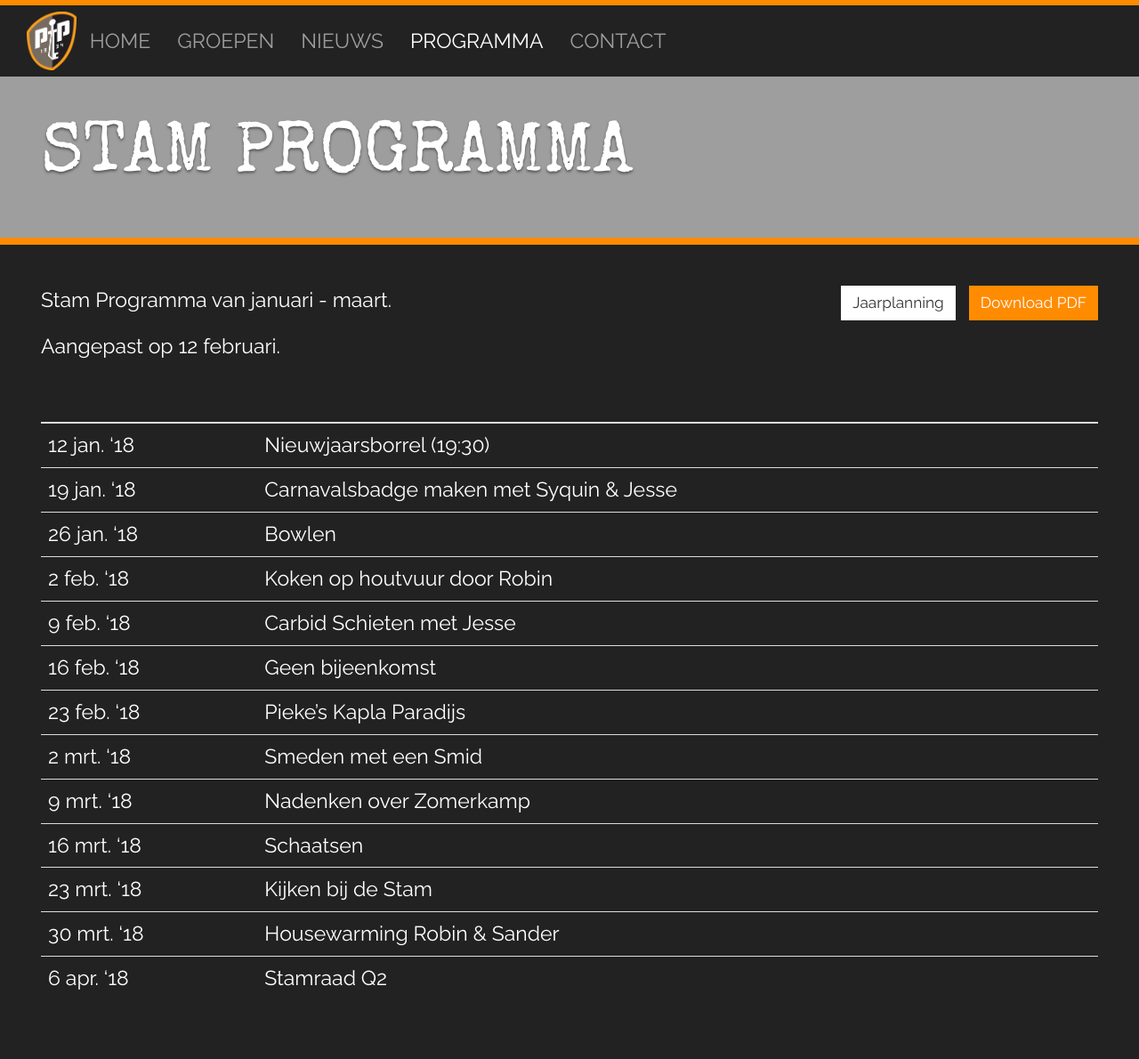
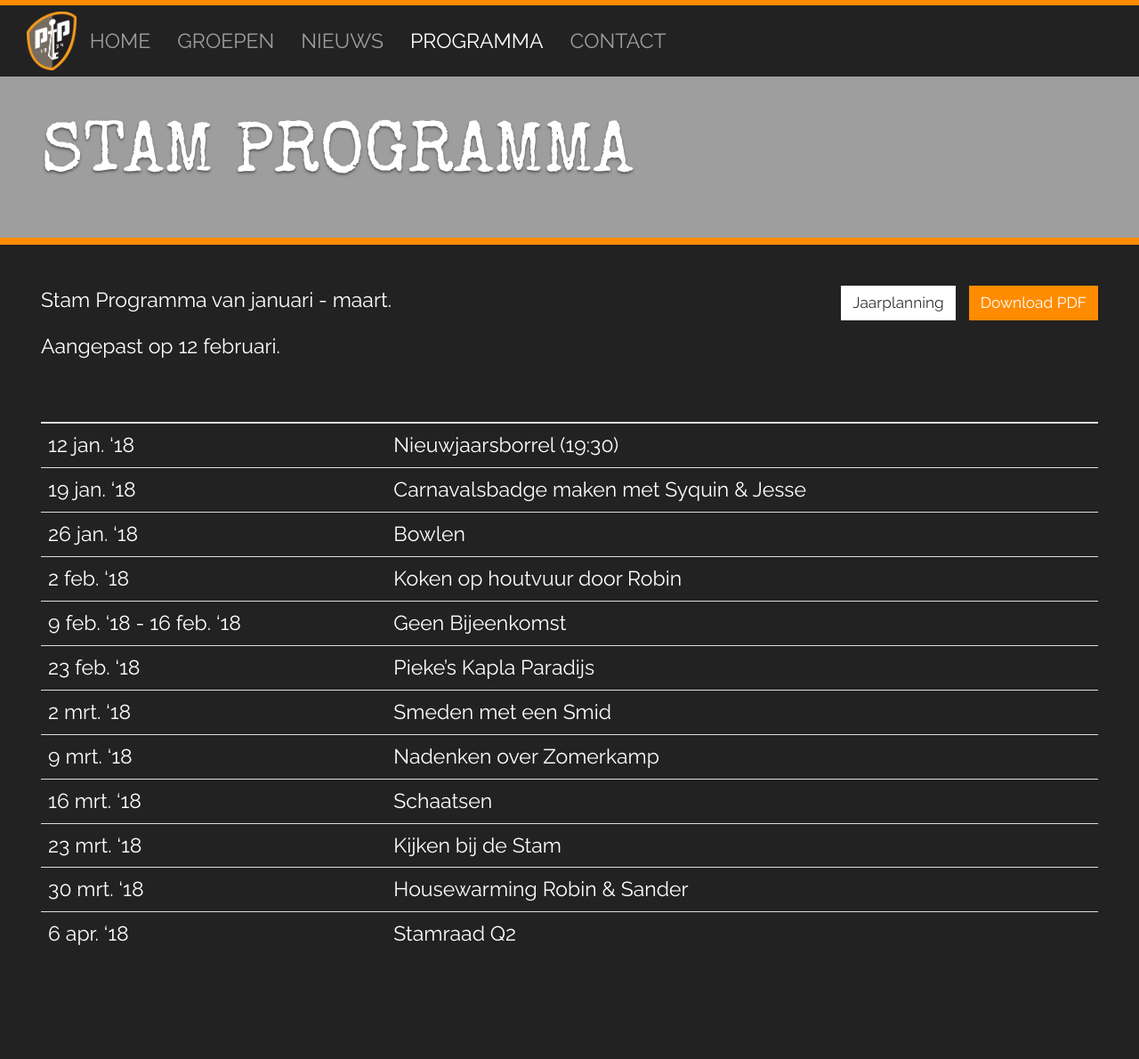
Before and after one commit to nognooitmeegemaakt/website, a Jekyll site: the page built from _agenda/stam.md, in a window 1280 px wide. Shown: the whole page at 89% size. Built offline with Jekyll 4.4.1, drawn with Linux system fonts in a browser that asks for light colours; some web fonts are replaced; after the commit the page ends 1140 px from its top, so only the background shows below that.

Commit message:
Update stam.md Agenda through CMS
By Sander Laarhoven (::1)

```diff
--- a/_agenda/stam.md
+++ b/_agenda/stam.md
@@ -16,8 +16,7 @@ Aangepast op 12 februari.
 | 19 jan. '18 | Carnavalsbadge maken met Syquin & Jesse |
 | 26 jan. '18 | Bowlen |
 | 2 feb. '18 | Koken op houtvuur door Robin |
-| 9 feb. '18 | Carbid Schieten met Jesse |
-| 16 feb. '18 | Geen bijeenkomst |
+| 9 feb. '18 - 16 feb. '18 | Geen Bijeenkomst |
 | 23 feb. '18 | Pieke's Kapla Paradijs |
 | 2 mrt. '18 | Smeden met een Smid |
 | 9 mrt. '18 | Nadenken over Zomerkamp |
```
